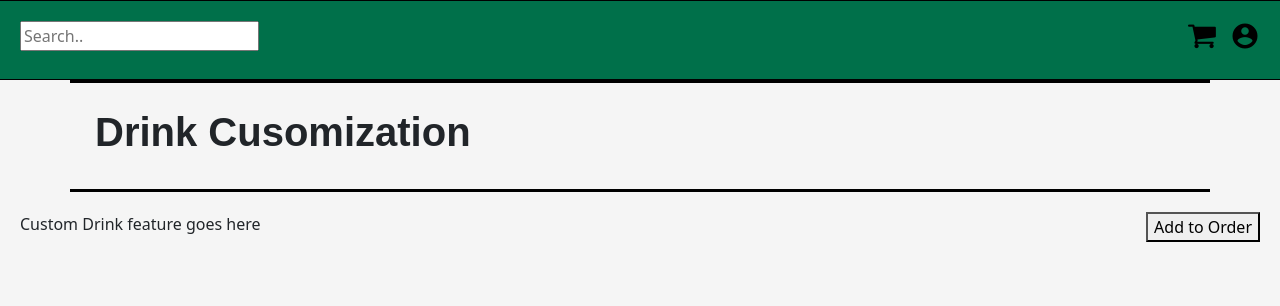
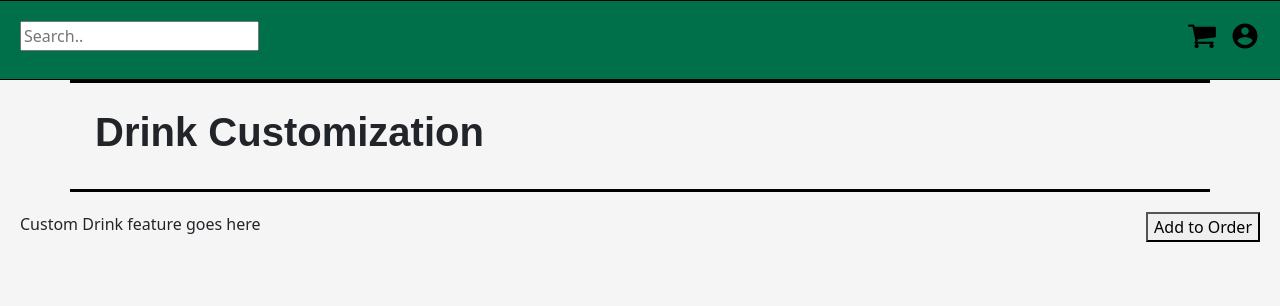
Before and after one commit to kb1998s/Social-Barista, a Flask app: page /customization/ in a window 1280 px wide. Shown: the top 306 px of the page. Run offline with Flask 2, Linux system fonts and the light colour scheme.

Commit message:
Update customization.html

```diff
--- a/src/templates/customization.html
+++ b/src/templates/customization.html
@@ -10,7 +10,7 @@
 {% block body %}
 
 <header class=container>
-    <h1>Drink Cusomization</h1>
+    <h1>Drink Customization</h1>
 </header>
 
 <div class="custom-container">
```
